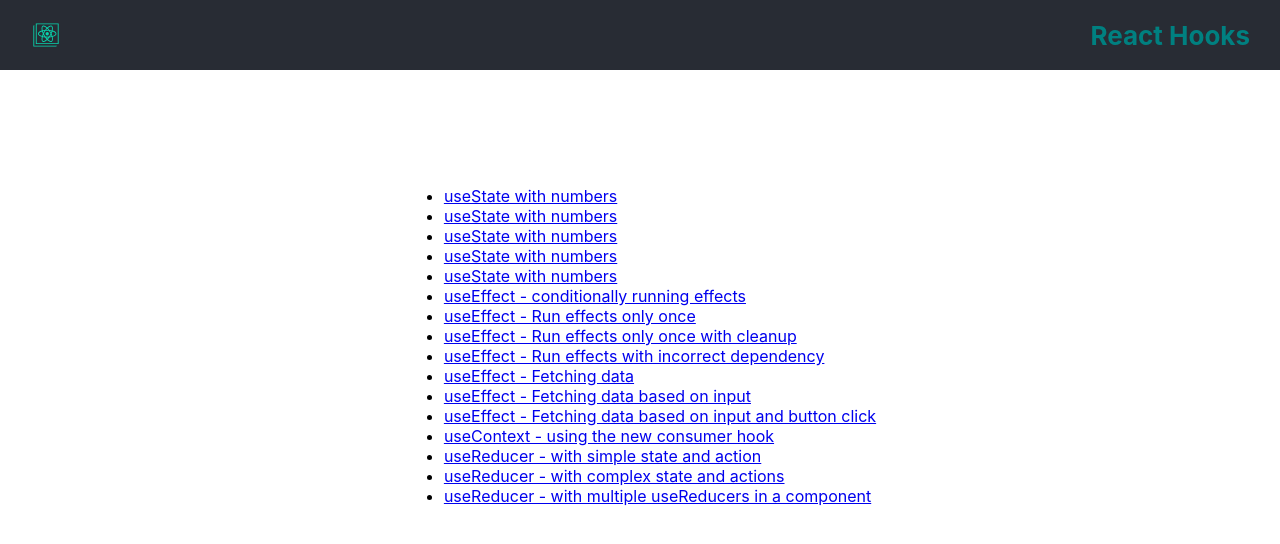
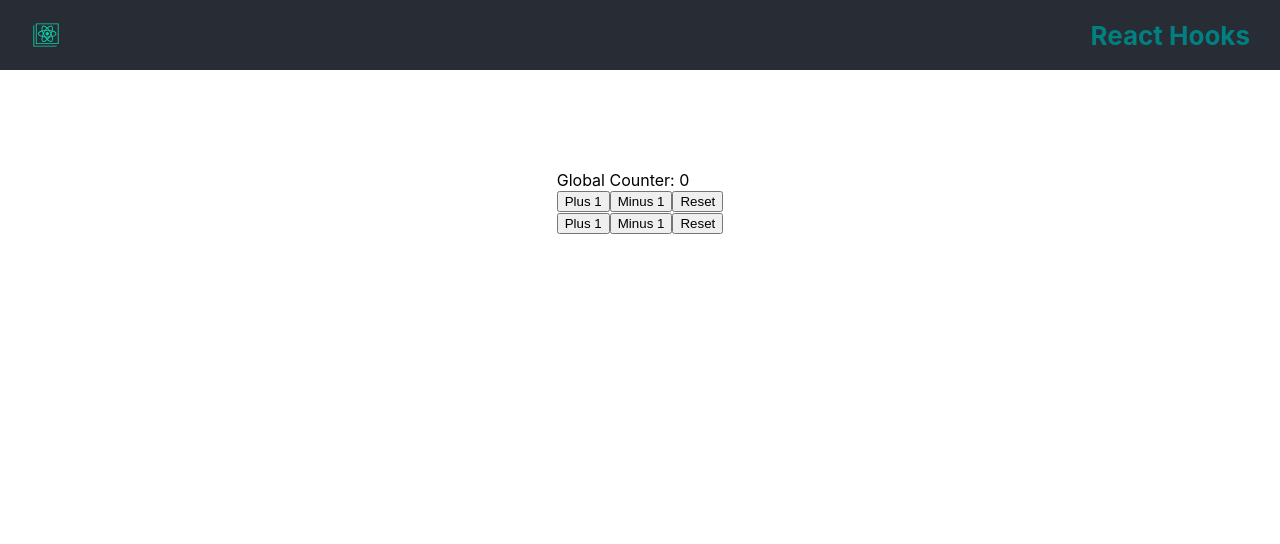
Before and after one commit to react-trainings/react-hooks, a React (Create React App) app: page /HookCounterSharedState in a window 1280 px wide. Before the commit this address led to /home. Shown: the top 544 px of the page. Built offline with nearby package versions, Linux system fonts and the light colour scheme.

Commit message:
feat: Added example on useReducer with useContext
- HookCounterSharedState component implements useReducer with useContext

```diff
--- a/src/App.js
+++ b/src/App.js
@@ -20,6 +20,7 @@ import HookCounterContextApi from './components/hook-counter-context-api/hook-co
 import HookCounterReducer from './components/hook-counter-reducer/hook-counter.reducer.component';
 import HookCounterReducerComplex from './components/hook-counter-reducer-complex/hook-counter.reducer-complex.component';
 import HookCounterMultiReducer from './components/hook-counter-multi-reducer/hook-counter-multi-reducer.component';
+import HookCounterSharedState from './components/hook-counter-shared-state/hook-counter-shared-state.component';
 
 function App() {
   return (
@@ -47,6 +48,7 @@ function App() {
           <Route path="/HookCounterReducer" component={HookCounterReducer} />
           <Route path="/HookCounterReducerComplex" component={HookCounterReducerComplex} />
           <Route path="/HookCounterMultiReducer" component={HookCounterMultiReducer} />
+          <Route path="/HookCounterSharedState" component={HookCounterSharedState} />
           <Redirect to="/home" />
         </Switch>
       </main>
--- /dev/null
+++ b/src/components/hook-counter-shared-state/counter-context.js
@@ -0,0 +1,3 @@
+import React from 'react';
+
+export const CountContext = React.createContext();
--- /dev/null
+++ b/src/components/hook-counter-shared-state/counter-one/counter-one.component.jsx
@@ -0,0 +1,19 @@
+import React, { useContext, Fragment } from 'react';
+import CounterTwo from '../counter-two/counter-two.component';
+import { CountContext } from '../counter-context';
+
+const CounterOne = () => {
+  const countContext = useContext(CountContext);
+  return (
+    <Fragment>
+      <div>
+        <button onClick={() => countContext.countDispatch({ type: 'increment' })}>Plus 1</button>
+        <button onClick={() => countContext.countDispatch({ type: 'decrement' })}>Minus 1</button>
+        <button onClick={() => countContext.countDispatch({ type: 'reset' })}>Reset</button>
+      </div>
+      <CounterTwo />
+    </Fragment>
+  );
+};
+
+export default CounterOne;
--- /dev/null
+++ b/src/components/hook-counter-shared-state/counter-three/counter-three.component.jsx
@@ -0,0 +1,15 @@
+import React, { useContext } from 'react';
+import { CountContext } from '../counter-context';
+
+const CounterThree = () => {
+  const countContext = useContext(CountContext);
+  return (
+    <div>
+      <button onClick={() => countContext.countDispatch({ type: 'increment' })}>Plus 1</button>
+      <button onClick={() => countContext.countDispatch({ type: 'decrement' })}>Minus 1</button>
+      <button onClick={() => countContext.countDispatch({ type: 'reset' })}>Reset</button>
+    </div>
+  );
+};
+
+export default CounterThree;
--- /dev/null
+++ b/src/components/hook-counter-shared-state/counter-two/counter-two.component.jsx
@@ -0,0 +1,8 @@
+import React from 'react';
+import CounterThree from '../counter-three/counter-three.component';
+
+const CounterTwo = () => {
+  return <CounterThree></CounterThree>;
+};
+
+export default CounterTwo;
--- /dev/null
+++ b/src/components/hook-counter-shared-state/hook-counter-shared-state.component.jsx
@@ -0,0 +1,32 @@
+import React, { useReducer } from 'react';
+import CounterOne from './counter-one/counter-one.component';
+import { CountContext } from './counter-context';
+
+const initialState = 0;
+const reducer = (state, action) => {
+  switch (action.type) {
+    case 'increment':
+      return state + 1;
+    case 'decrement':
+      return state - 1;
+    case 'reset':
+      return initialState;
+    default:
+      return state;
+  }
+};
+
+const HookCounterSharedState = () => {
+  const [countState, countDispatch] = useReducer(reducer, initialState);
+
+  return (
+    <CountContext.Provider value={{ countState, countDispatch }}>
+      <div>
+        <span> Global Counter: {countState}</span>
+        <CounterOne></CounterOne>
+      </div>
+    </CountContext.Provider>
+  );
+};
+
+export default HookCounterSharedState;
--- a/src/pages/home-page/examples-data.js
+++ b/src/pages/home-page/examples-data.js
@@ -78,6 +78,11 @@ const examples = [
     id: 16,
     name: 'useReducer - with multiple useReducers in a component',
     url: '/HookCounterMultiReducer'
+  },
+  {
+    id: 17,
+    name: 'useReducer - with Context API',
+    url: '/HookCounterSharedState'
   }
 ];
 
```
